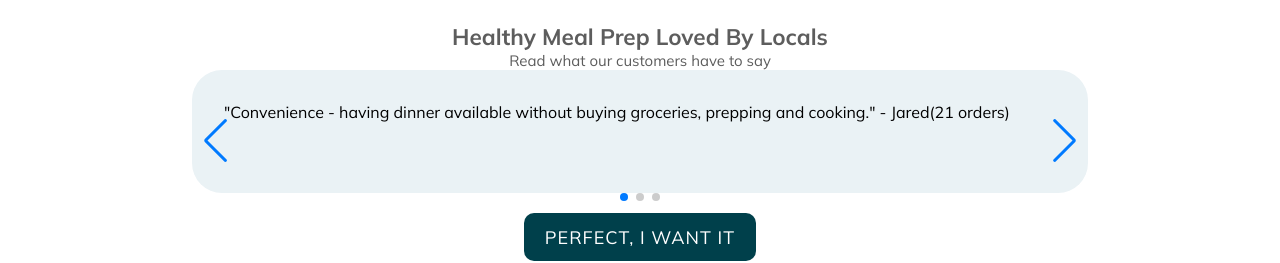
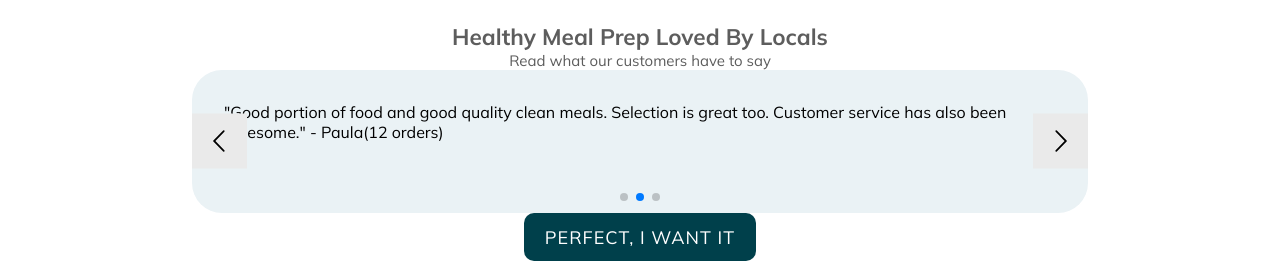
Before and after one commit to Heaven664/nutrimeals, a Next.js app: page / in a window 1280 px wide. Shown: the part 1376-1639 px from the top of the page. Built offline with nearby package versions, Linux system fonts and the light colour scheme.

Commit message:
Make sliding interactive

```diff
--- a/components/homepage/feedback/Carousel.tsx
+++ b/components/homepage/feedback/Carousel.tsx
@@ -1,14 +1,13 @@
 import { JSX } from "react";
 // Import Swiper React components
 import { Swiper, SwiperSlide } from "swiper/react";
-import { Navigation, Pagination } from "swiper";
+import { Pagination, Autoplay } from "swiper";
+import CarouselElement from "./CarouselElement";
 
 // Import Swiper styles
 import "swiper/css";
-import "swiper/css/navigation";
 import "swiper/css/pagination";
-
-import CarouselElement from "./CarouselElement";
+import "swiper/css/autoplay";
 
 const DummyFeedback = [
   {
@@ -34,11 +33,12 @@ const DummyFeedback = [
 const Carousel = (): JSX.Element => {
   return (
       <Swiper
-      modules={[Navigation, Pagination]}
-      spaceBetween={50}
+        modules={[Pagination, Autoplay]}
+        spaceBetween={5}
         slidesPerView={1}
+        speed={1200}
         pagination={{ clickable: true }}
-      navigation
+        autoplay
         loop={true}
         onSlideChange={() => console.log("slide change")}
         onSwiper={(swiper) => console.log(swiper)}
--- a/components/homepage/feedback/Feedback.module.css
+++ b/components/homepage/feedback/Feedback.module.css
@@ -26,13 +26,48 @@
   color: rgb(93, 93, 93);
   font-size: 15px;
 }
+.feedbackContainer .feedbackCarousel button {
+  background-color: rgb(234, 234, 234);
+  color: black;
+}
 
-.feedbackCarouser {
-  width: 70%;
-  margin: 0 auto;
+.prevSlide {
+  position: absolute;
+  left: 0;
+  top: 50%;
+  transform: translateY(-50%);
+  z-index: 1;
+}
+
+.nextSlide {
+  position: absolute;
+  right: 0;
+  top: 50%;
+  transform: translateY(-50%);
+  z-index: 1;
+}
+
+.arrow {
+  cursor: pointer;
+  background-color: rgb(234, 234, 234);
+  width: 55px;
+  height: 55px;
   display: flex;
   justify-content: center;
   align-items: center;
+  transition: 0.25s;
+}
+
+.arrow:hover {
+  background-color: white;
+}
+
+
+
+.feedbackCarousel {
+  width: 70%;
+  margin: 0 auto;
+  position: relative;
 }
 
 .feedbackButton {
@@ -40,7 +75,7 @@
   justify-content: center;
 }
 
-.feedbackButton button {
+.feedbackContainer button {
   text-transform: uppercase;
   background-color: rgb(0, 64, 75);
   color: white;
--- a/components/homepage/feedback/Feedback.tsx
+++ b/components/homepage/feedback/Feedback.tsx
@@ -1,9 +1,42 @@
-import { JSX } from "react";
+import React, { JSX, useRef } from "react";
+import { Swiper as SwiperType } from "swiper";
+
+import { Swiper, SwiperSlide } from "swiper/react";
+import { Pagination, Autoplay, Navigation } from "swiper";
+
+import CarouselElement from "./CarouselElement";
 
 import styles from "./Feedback.module.css";
-import Carousel from "./Carousel";
+
+import "swiper/css";
+import "swiper/css/pagination";
+import "swiper/css/autoplay";
+import "swiper/css/navigation";
+
+const DummyFeedback = [
+  {
+    clientName: "Jared",
+    feedback:
+      "Convenience - having dinner available without buying groceries, prepping and cooking.",
+    orders: 21,
+  },
+  {
+    clientName: "Paula",
+    feedback:
+      "Good portion of food and good quality clean meals. Selection is great too. Customer service has also been awesome.",
+    orders: 12,
+  },
+  {
+    clientName: "Fillip",
+    feedback:
+      "Convenience - having dinner available without buying groceries, prepping and cooking.",
+    orders: 31,
+  },
+];
 
 const FeedbackCarousel = (): JSX.Element => {
+  const swiperRef = useRef<SwiperType | null>(null);
+
   return (
     <div className={styles.feedbackLayout}>
       <div className={styles.feedbackContainer}>
@@ -13,8 +46,74 @@ const FeedbackCarousel = (): JSX.Element => {
         <div className={styles.feedbackBodyContainer}>
           <p>Read what our customers have to say</p>
         </div>
-        <div className={styles.feedbackCarouser}>
-          <Carousel />
+        <div className={styles.feedbackCarousel}>
+          <Swiper
+            modules={[Pagination, Autoplay, Navigation]}
+            spaceBetween={5}
+            slidesPerView={1}
+            speed={1200}
+            pagination={{ clickable: true }}
+            autoplay
+            loop={true}
+            onSlideChange={() => console.log("slide change")}
+            onSwiper={(swiper) => (swiperRef.current = swiper)}
+          >
+            <SwiperSlide>
+              <CarouselElement {...DummyFeedback[0]} />
+            </SwiperSlide>
+            <SwiperSlide>
+              <CarouselElement {...DummyFeedback[1]} />
+            </SwiperSlide>
+            <SwiperSlide>
+              <CarouselElement {...DummyFeedback[2]} />
+            </SwiperSlide>
+          </Swiper>
+          <div
+            className={styles.prevSlide}
+            onClick={() => {
+              if (swiperRef.current) {
+                swiperRef.current.slidePrev();
+              }
+            }}
+          >
+            <div className={styles.arrow}>
+              <svg
+                xmlns="http://www.w3.org/2000/svg"
+                width="25"
+                height="25"
+                viewBox="0 0 20 20"
+              >
+                <path
+                  fill="currentColor"
+                  d="M13.891 17.418a.697.697 0 0 1 0 .979a.68.68 0 0 1-.969 0l-7.83-7.908a.697.697 0 0 1 0-.979l7.83-7.908a.68.68 0 0 1 .969 0a.697.697 0 0 1 0 .979L6.75 10l7.141 7.418z"
+                />
+              </svg>
+            </div>
+          </div>
+          <div
+            className={styles.nextSlide}
+            onClick={() => {
+              if (swiperRef.current) {
+                swiperRef.current.slideNext();
+              }
+            }}
+          >
+            <div className={styles.arrow}>
+              <svg
+                xmlns="http://www.w3.org/2000/svg"
+                width="25"
+                height="25"
+                viewBox="0 0 20 20"
+              >
+                <g transform="translate(20 0) scale(-1 1)">
+                  <path
+                    fill="currentColor"
+                    d="M13.891 17.418a.697.697 0 0 1 0 .979a.68.68 0 0 1-.969 0l-7.83-7.908a.697.697 0 0 1 0-.979l7.83-7.908a.68.68 0 0 1 .969 0a.697.697 0 0 1 0 .979L6.75 10l7.141 7.418z"
+                  />
+                </g>
+              </svg>
+            </div>
+          </div>
         </div>
         <div className={styles.feedbackButton}>
           <button>Perfect, I want it</button>
```
Lines whose indentation alone changed are shown as unchanged.
